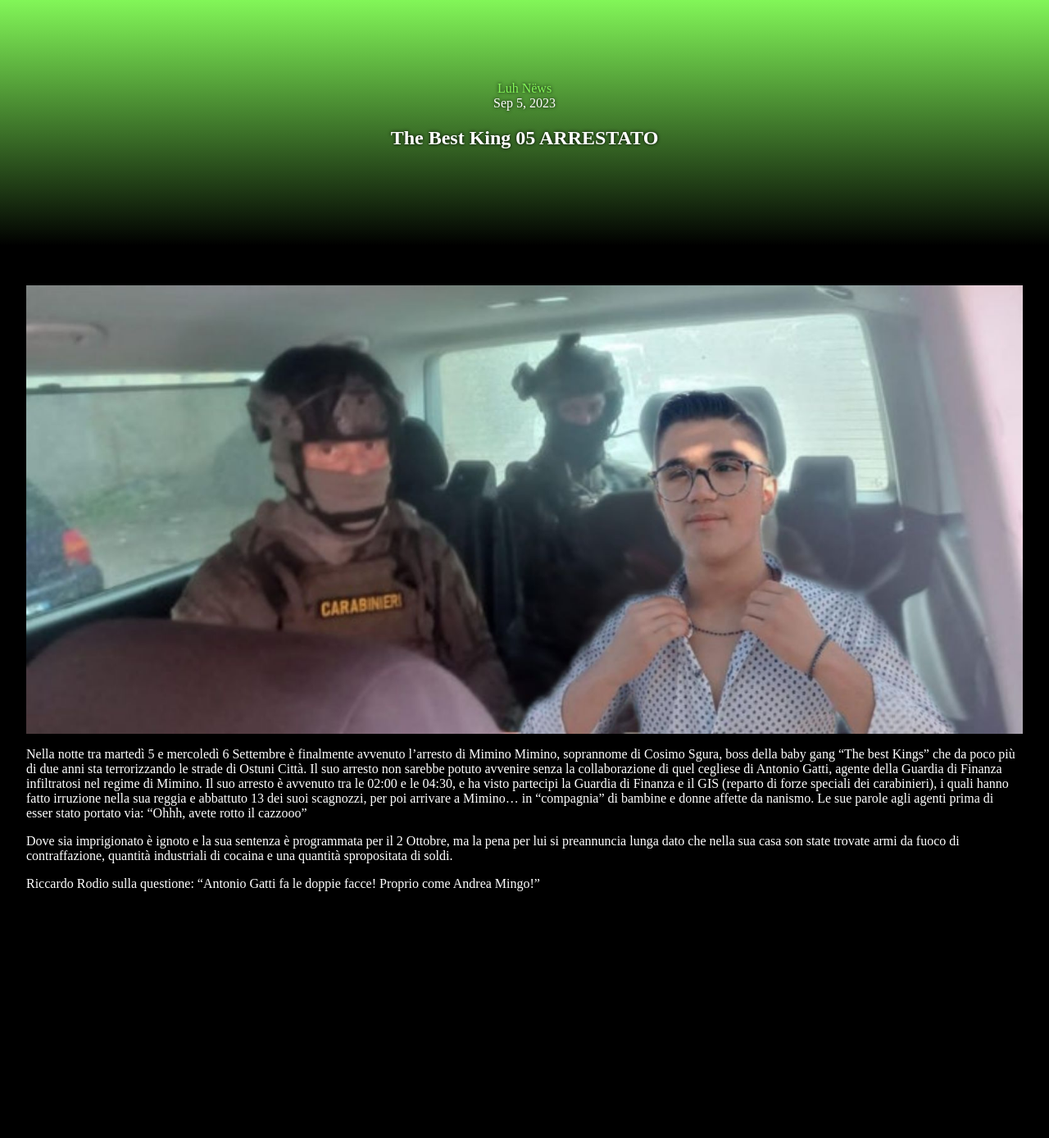
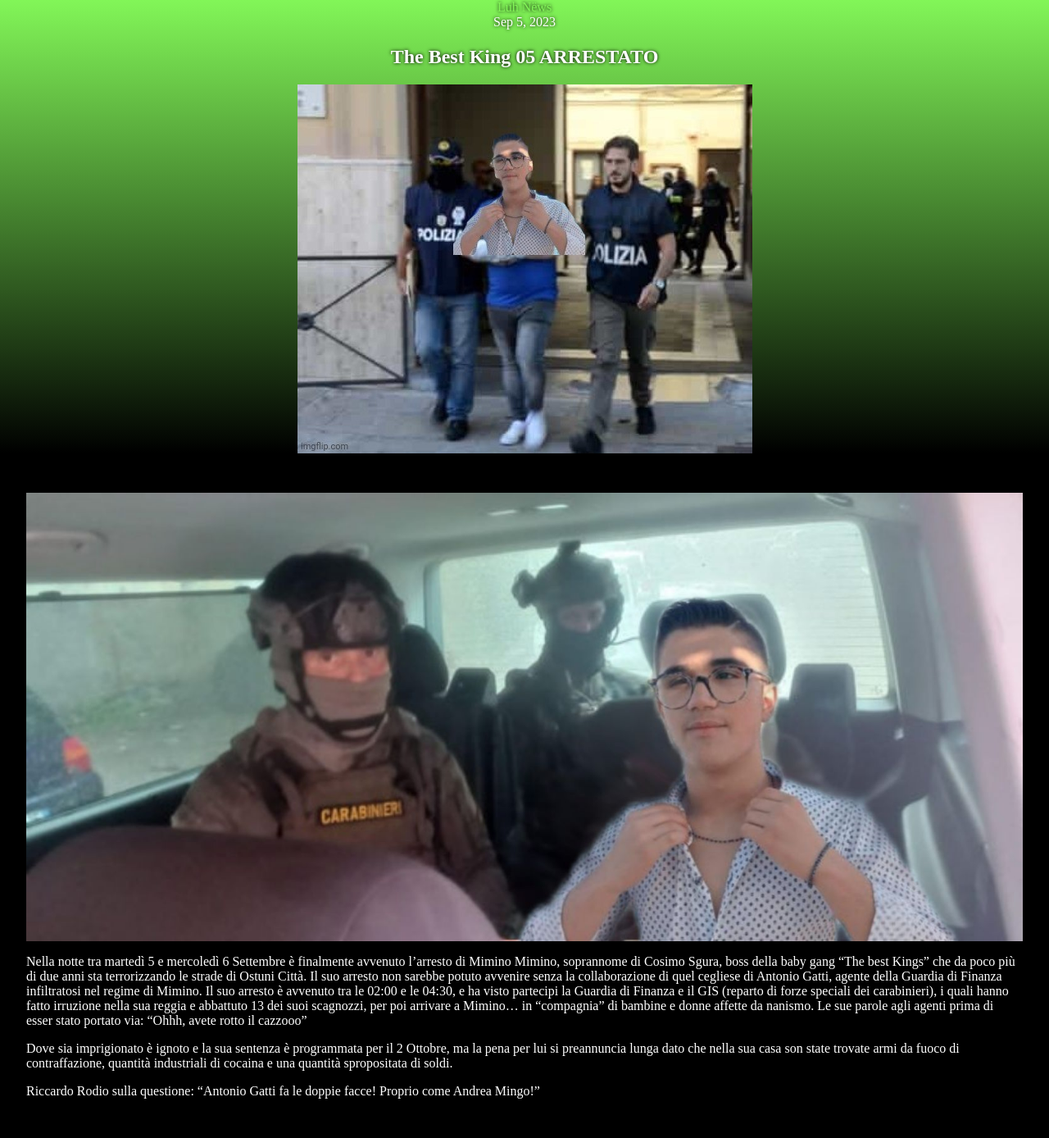
Before and after one commit to LuhNews/luhnews.github.io, a Jekyll site: the page built from _posts/2023-9-5-MiminoArrestato.md, in a window 1280 px wide. Shown: the whole page at 82% size. Built offline with Jekyll 4.4.1, drawn with Linux system fonts in a browser that asks for light colours; some web fonts are replaced; before the commit the page ends 1135 px from its top, so only the background shows below that.

Commit message:
Update post.html

```diff
--- a/_layouts/post.html
+++ b/_layouts/post.html
@@ -6,7 +6,12 @@ layout: default
   <a href="/">Luh Nëws</a>
   <time>{{ page.date | date: "%b %-d, %Y" }}</time>
   <h2>{{ page.title }}</h2>
+  <picture>
+    <img src="{{ page.image }}">
+  </picture>
 </header>
 <main>
-  {{ content }}
+  <article>
+    {{ content }}
+  </article>
 </main>
```
